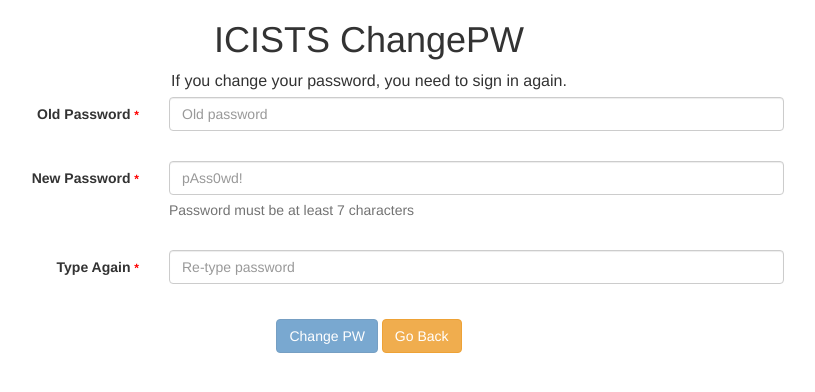
After one commit to icists/ams, a Django app: page /session/changepw/ in a window 1280 px wide. The commit adds this page. Shown: the top 392 px of the page, without its empty margins (271-1086 px from the left). Run offline with Django 3.2, Linux system fonts and the light colour scheme; the visitor is signed in with stand-in values (Sample User, id 1); data comes from the database, SQL or seed files in the repository; some libraries are stand-ins or nearby versions.

Commit message:
add changepw

```diff
--- a/icists/icists/apps/session/urls.py
+++ b/icists/icists/apps/session/urls.py
@@ -13,4 +13,6 @@ urlpatterns = [
     url(r'^logout/$', 'icists.apps.session.views.logout'),
     url(r'^signup/$', 'icists.apps.session.views.signup'),
     url(r'^vcheck/$', 'icists.apps.session.views.vcheck'),
+    url(r'^changepw/$', 'icists.apps.session.views.changepw'),
+    url(r'^changepw/(?P<uid>\w+)/$', 'icists.apps.session.views.changepw'),
 ]
--- a/icists/icists/apps/session/views.py
+++ b/icists/icists/apps/session/views.py
@@ -1,6 +1,6 @@
 from django.contrib import auth
 from django.contrib.auth.models import User
-from django.contrib.auth.hashers import make_password
+from django.contrib.auth.hashers import check_password, make_password
 from django.contrib.auth.decorators import login_required
 from django.core.exceptions import SuspiciousOperation, PermissionDenied
 from django.shortcuts import render, redirect
@@ -28,8 +28,7 @@ def is_valid_email(email, exclude=''):
 
 
 def vcheck(request):
-    if is_valid_email(request.GET.get('email', ''),
-		request.GET.get('exclude', '')):
+    if is_valid_email(request.GET.get('email', ''), request.GET.get('exclude', '')):
         return HttpResponse(status=200)
     return HttpResponse(status=400)
 
@@ -91,9 +90,7 @@ def signup(request):
     return render(request, 'session/signup.html')
 
 
-@login_required
-def profile(request, uid = ''):
-    cuser = request.user
+def process_user_select(cuser, uid=''):
     if uid == '':
         uid = cuser.username
 
@@ -103,9 +100,15 @@ def profile(request, uid = ''):
     userl = User.objects.filter(username=uid)
     if len(userl) < 1:
         raise Http404()
-    user = userl[0]
+    return userl[0]
+
+
+@login_required
+def profile(request, uid=''):
+    user = process_user_select(request.user, uid)
     userprofile = UserProfile.objects.get(user=user)
 
+    msg = ''
     if request.method == "POST":
         user_f = UserForm(request.POST)
         user_profile_f = UserProfileForm(request.POST, request.FILES, instance=userprofile)
@@ -117,8 +120,28 @@ def profile(request, uid = ''):
 	    user.last_name = user_f.cleaned_data['last_name']
 	    user.save()
 	    userprofile = user_profile_f.save()
+            msg = 'Your profile was successfully modified!'
 
-    return render(request, 'session/profile.html', { 'user': user, 'userprofile': userprofile })
+    return render(request, 'session/profile.html', { 'user': user, 'userprofile': userprofile, 'msg': msg })
+
+
+@login_required
+def changepw(request, uid=''):
+    user = process_user_select(request.user, uid)
+
+    msg = ''
+    if request.method == "POST":
+        oldpw = request.POST.get('oldpassword', '')
+        newpw = request.POST.get('password', 'P@55w0rd!#$')
+
+        if check_password(oldpw, user.password):
+            user.password = make_password(newpw)
+            user.save()
+            return redirect('/session/login')
+        else:
+            msg = 'Wrong current password.'
+
+    return render(request, 'session/changepw.html', { 'user': user, 'msg': msg })
 
 
 def main(request):
--- /dev/null
+++ b/icists/icists/templates/session/changepw.html
@@ -0,0 +1,61 @@
+{% extends "session/base.html" %}
+
+{% block htitle %}ICISTS Change Password{% endblock %}
+
+{% block header %}
+<link rel="stylesheet" type="text/css" href="{{ MEDIA_URL }}css/session.css">
+<link rel="stylesheet" type="text/css" href="https://code.jquery.com/ui/1.11.3/themes/smoothness/jquery-ui.css">
+<script src="https://code.jquery.com/ui/1.11.3/jquery-ui.min.js"></script>
+<script src="{{ MEDIA_URL }}js/validator.min.js"></script>
+{% endblock %}
+
+{% block content %}
+<h1>ICISTS ChangePW</h1>
+<p>If you change your password, you need to sign in again.</p>
+<form id="changepw" class="form-horizontal" action="/session/changepw/{{ user.username }}/" method="post">
+	<fieldset>
+		{% if msg %}
+		<div class="form-group">
+			<div class="col-sm-12">
+				<div class="alert alert-danger">
+				{{ msg }}
+				</div>
+			</div>
+		</div>
+		{% endif %}
+		{% csrf_token %}
+        <div class="form-group">
+			<label class="col-sm-3 control-label">Old Password <span class="required"></span></label>
+			<div class="form-group col-sm-9">
+				<input type="password" class="form-control" name="oldpassword" placeholder="Old password" required="required">
+			</div>
+		</div>
+		<div class="form-group">
+			<label class="col-sm-3 control-label">New Password <span class="required"></span></label>
+			<div class="form-group col-sm-9">
+				<input type="password" class="form-control" name="password" placeholder="pAss0wd!" id="password" required="required" maxlength="50" data-minlength="7">
+				<span class="help-block">Password must be at least 7 characters</span>
+			</div>
+		</div>
+		<div class="form-group">
+			<label class="col-sm-3 control-label">Type Again <span class="required"></span></label>
+			<div class="form-group col-sm-9">
+				<input type="password" class="form-control" name="password2" placeholder="Re-type password" data-match="#password" data-match-error="Not match!" required="required" maxlength="50">
+				<div class="help-block with-errors"></div>
+			</div>
+		</div>
+		<div class="form-group">
+			<div class="col-sm-12">
+				<button type="submit" class="btn btn-primary">Change PW</button>
+				<a class="btn btn-warning" href="javascript:window.history.go(-1)">Go Back</a>
+			</div>
+		</div>
+	</fieldset>
+</form>
+<script type="text/javascript">
+$(function() {
+	var option = { disable: true };
+	$('#changepw').validator(option);
+});
+</script>
+{% endblock %}
--- a/icists/icists/templates/session/login.html
+++ b/icists/icists/templates/session/login.html
@@ -19,8 +19,6 @@ If you are new, please sign up first.
 
 <form class="form-horizontal" action="/session/login/" method="post">
 	<fieldset>
-        {% csrf_token %}
-        <input type="hidden" name="next" value="{{ next }}">
         {% if msg %}
         <div class="form-group">
             <div class="col-xs-offset-1 col-xs-10">
@@ -30,6 +28,8 @@ If you are new, please sign up first.
             </div>
         </div>
         {% endif %}
+		{% csrf_token %}
+        <input type="hidden" name="next" value="{{ next }}">
         <div class="form-group">
             <div class="col-xs-offset-1 col-xs-10">
                 <input type="email" class="form-control" name="email" placeholder="Email" required="required">
```
Also changed, not shown: icists/icists/templates/session/profile.html (+10 -1 lines).
